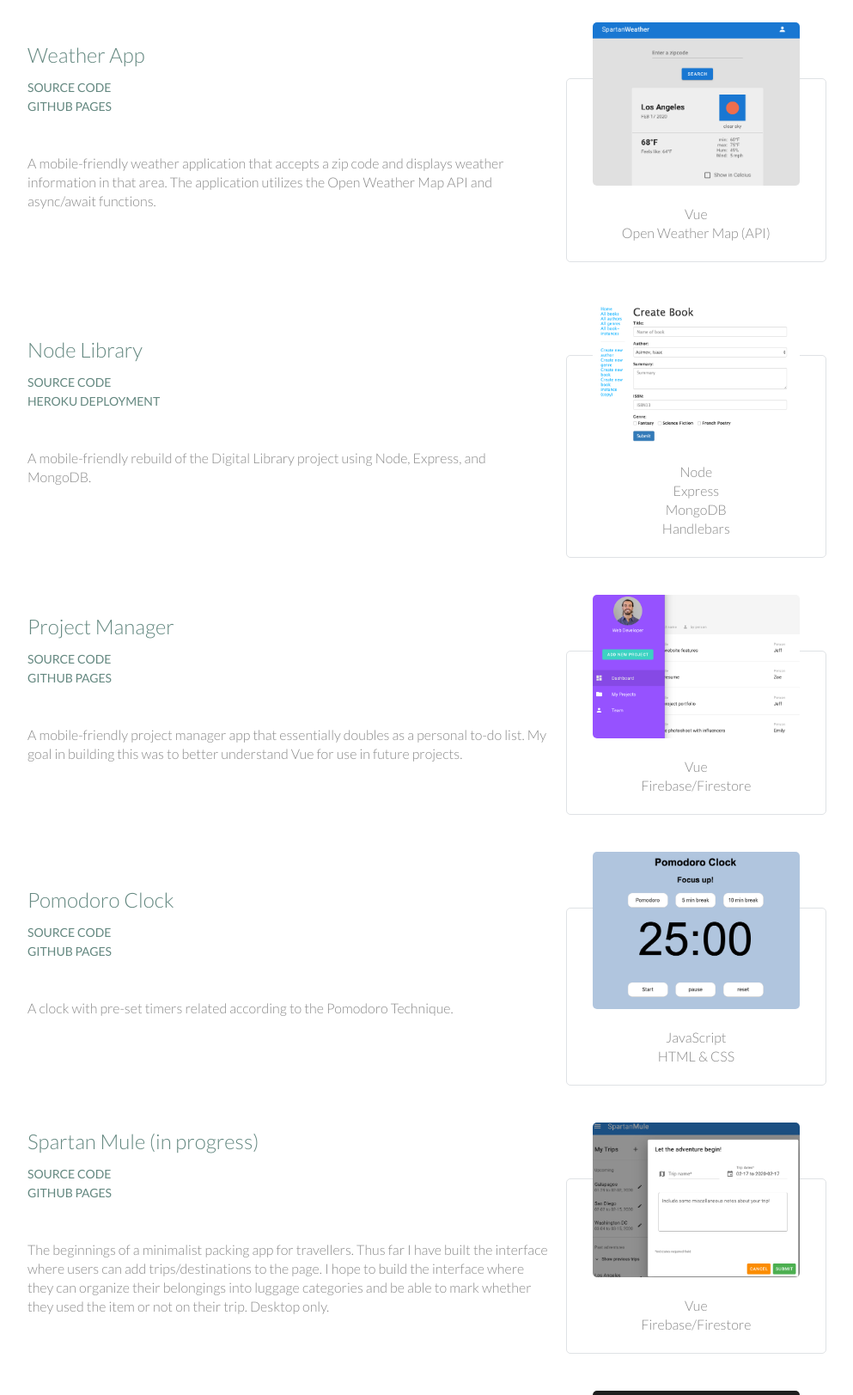
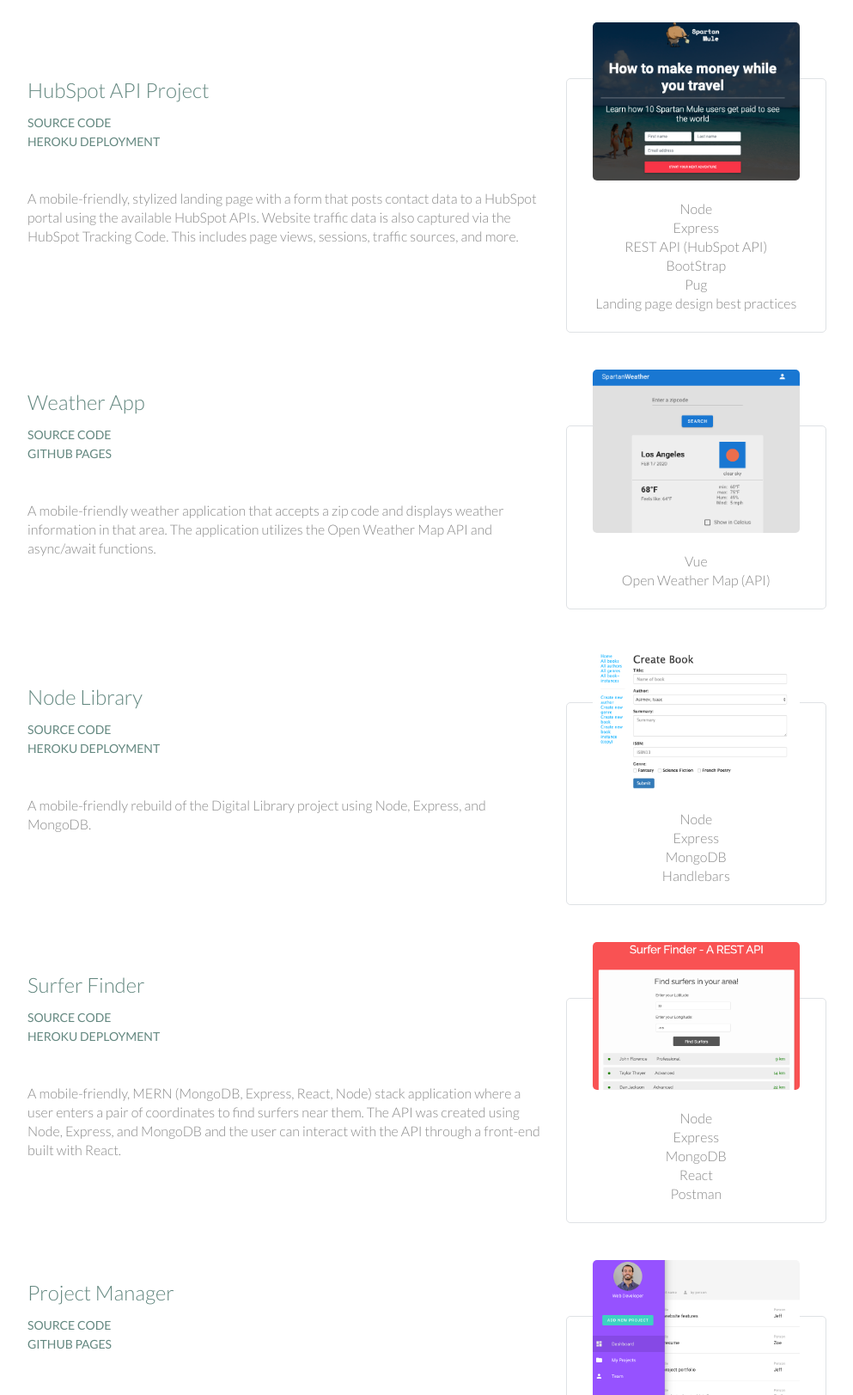
Before and after one commit to jjvaz25/personal-site-v1, a plain HTML site: page projects2.html in a window 1280 px wide. Shown: the part 808-2431 px from the top of the page at 86% size, without its empty margins (143-1136 px from the left). Drawn offline with Linux system fonts and the light colour scheme.

Commit message:
add hubspot API project, surfer finder project, and updated resume

```diff
--- a/projects2.html
+++ b/projects2.html
@@ -77,6 +77,45 @@
           </div>
       </section>
 
+      <section class="project-info" id="hubspot-project">
+        <div>
+          <h2>HubSpot API Project</h2>
+          <div class="github-links">
+            <h5>
+              <a href="https://github.com/jjvaz25/hubspot-form-v1" target="_blank">
+                Source Code
+              </a>
+            </h5>
+            <h5>
+              <a href="https://spartan-mule-landing.herokuapp.com/" target="_blank">
+                Heroku Deployment
+              </a>
+            </h5>
+          </div>
+          <p>
+            A mobile-friendly, stylized landing page with a form that posts contact
+            data to a HubSpot portal using the available HubSpot APIs. Website traffic data
+            is also captured via the HubSpot Tracking Code. This includes page views,
+            sessions, traffic sources, and more.
+          </p>
+        </div>
+      </section>
+      <section class="project-image">
+          <div class="item-info">
+            <a href="https://spartan-mule-landing.herokuapp.com/" target="_blank">
+              <img src="./assets/images/projects/hubspot-proj-preview.png" alt="a preview of the HubSpot API Project">
+            </a>
+            <ul>
+              <li>Node</li>
+              <li>Express</li>
+              <li>REST API (HubSpot API)</li>
+              <li>BootStrap</li>
+              <li>Pug</li>
+              <li>Landing page design best practices</li>
+            </ul>
+          </div>
+      </section>
+
       <section class="project-info" id="weather-app">
         <div>
           <h2>Weather App</h2>
@@ -142,6 +181,44 @@
             <li>Express</li>
             <li>MongoDB</li>
             <li>Handlebars</li>
+          </ul>
+        </div>
+      </section>
+
+      <section class="project-info" id="surfer-finder">
+        <div>
+          <h2>Surfer Finder</h2>
+          <div class="github-links">
+            <h5>
+              <a href="https://github.com/jjvaz25/surfer-finder" target="_blank">
+                Source Code
+              </a>
+            </h5>
+            <h5>
+              <a href="https://surfer-finder.herokuapp.com/" target="_blank">
+                Heroku Deployment
+              </a>
+            </h5>
+          </div>
+          <p>
+            A mobile-friendly, MERN (MongoDB, Express, React, Node) stack application
+            where a user enters a pair of coordinates to find surfers near them.
+            The API was created using Node, Express, and MongoDB and the user can
+            interact with the API through a front-end built with React.
+          </p>
+        </div>
+      </section>
+      <section class="project-image">
+        <div class="item-info">
+          <a href="https://surfer-finder.herokuapp.com/" target="_blank">
+            <img src="./assets/images/projects/surfer-finder-preview.png" alt="Surfer finder app preview">
+          </a>
+          <ul>
+            <li>Node</li>
+            <li>Express</li>
+            <li>MongoDB</li>
+            <li>React</li>
+            <li>Postman</li>
           </ul>
         </div>
       </section>
```
Also changed, not shown: index.html (+17 -13 lines), skills.html (+33 -22 lines), assets/images/projects/hubspot-proj-preview.png (added), assets/images/projects/surfer-finder-preview.png (added), assets/images/skills/react.png (added), 1 other file.
